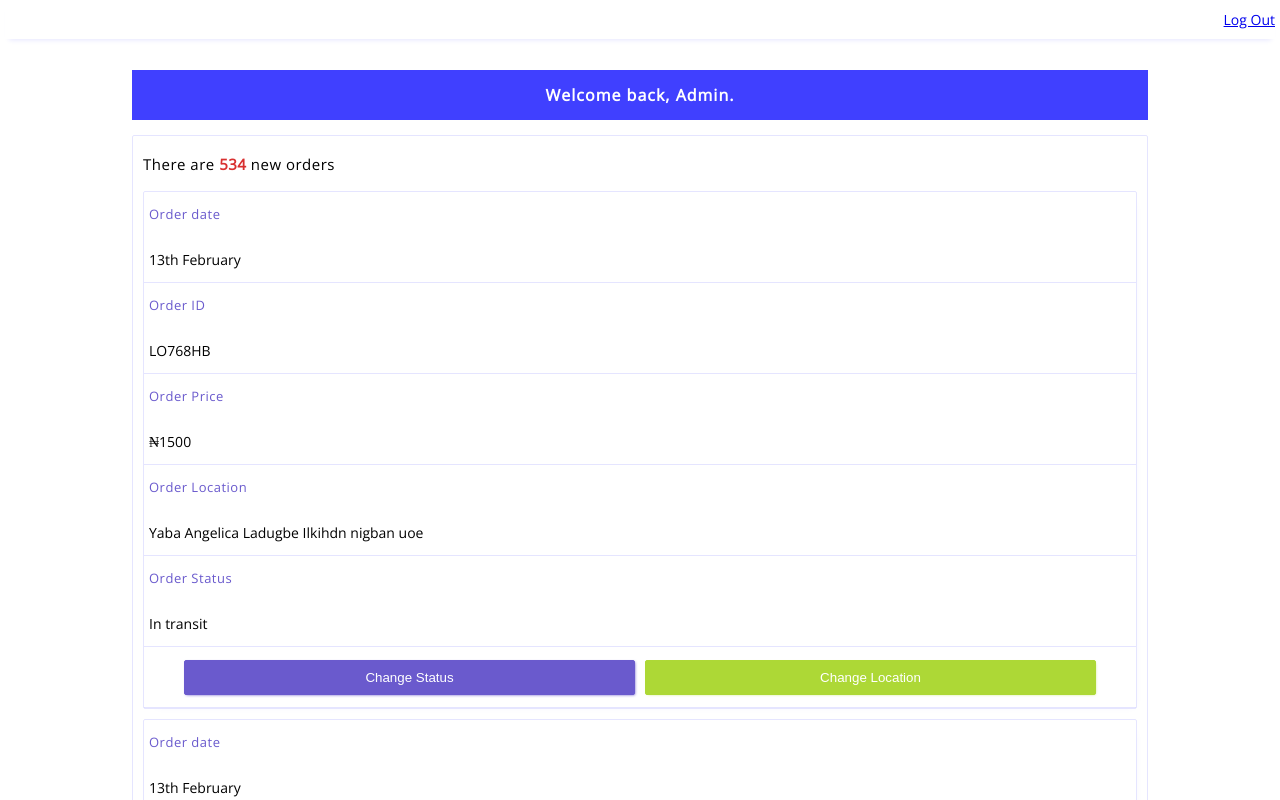
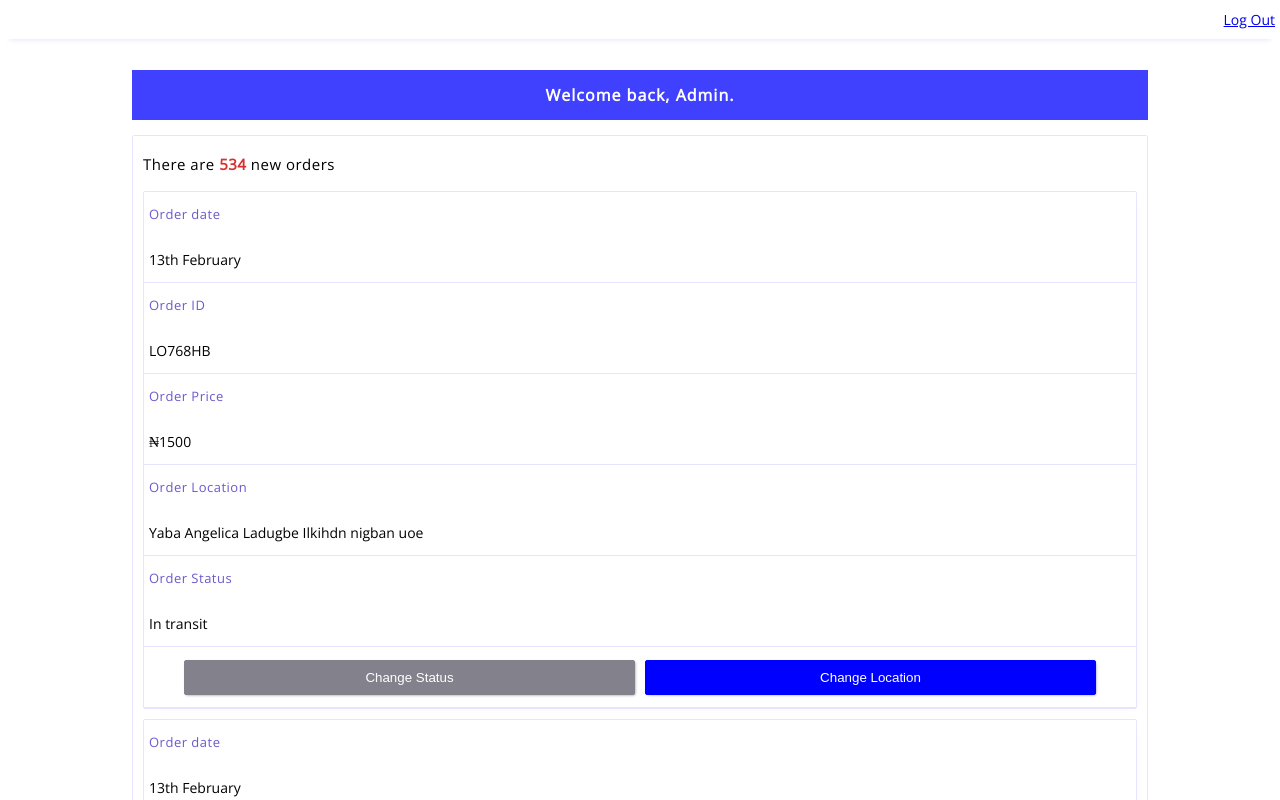
Before and after one commit to thislekan/send-IT, a plain HTML site: page UI/views/admin/admin-dashboard.html in a window 1280 px wide. Shown: the top 800 px of the page. Drawn offline with nearby package versions, Linux system fonts and the light colour scheme.

Commit message:
Changed the color of change-location and chnage-status buttons

```diff
--- a/UI/styles/admin-dashboard.css
+++ b/UI/styles/admin-dashboard.css
@@ -143,15 +143,15 @@ select, input{
     outline: none;
 }
 .change-status{
-    background: #6a5acd;
-    border: 1px solid #6a5acd;
-    box-shadow: 1px 1px 3px -1px #6a5acd;
+    background: #82818c;
+    border: 1px solid #82818c;
+    box-shadow: 1px 1px 3px -1px #82818c;
 }
 .change-location{
-    background: #add836;
-    color: #2b1919;
-    border: 1px solid #add836;
-    box-shadow: 1px 1px 3px -2px #add836;
+    background: #0000ff;
+    /* color: #2b1919; */
+    border: 1px solid #0000ff;
+    box-shadow: 1px 1px 3px -2px #0000ff;
 }
 #confirm-changes-div{
     text-align: center;
```
